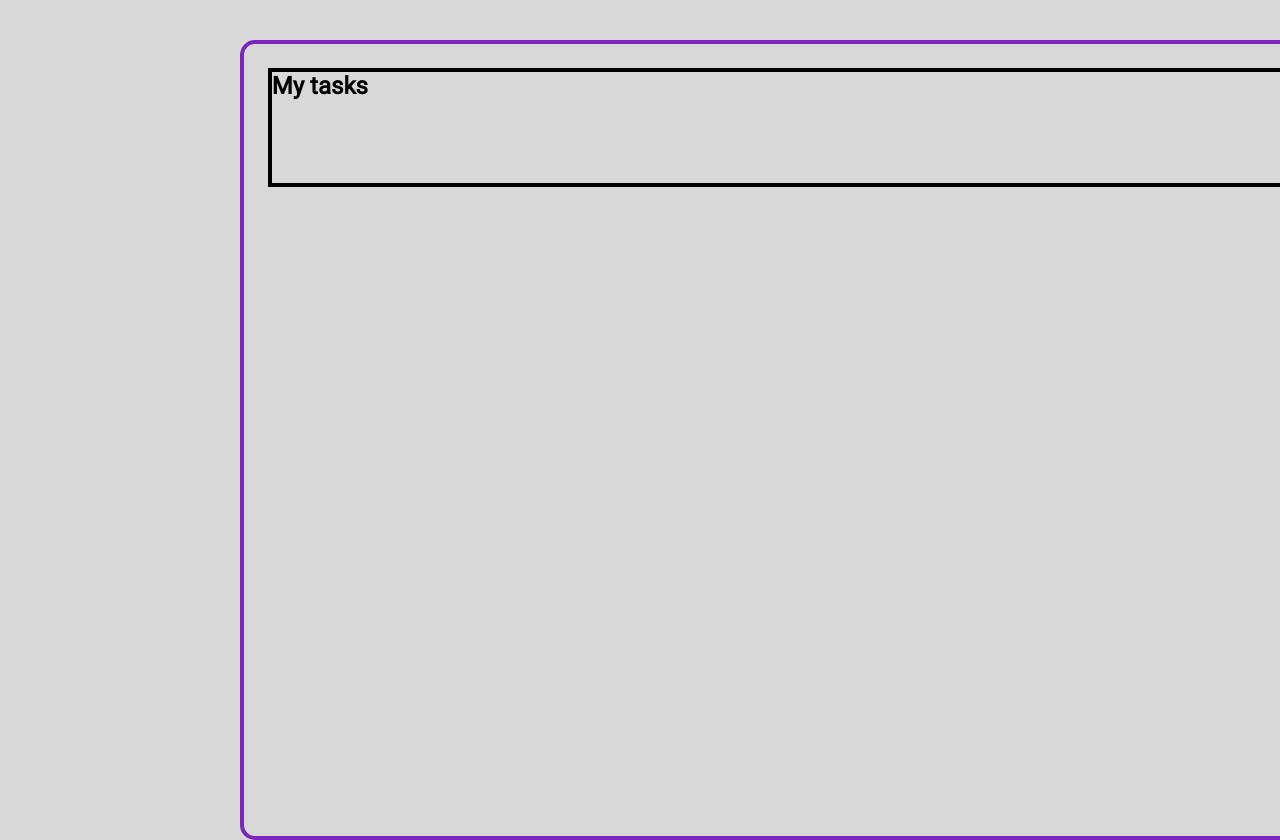
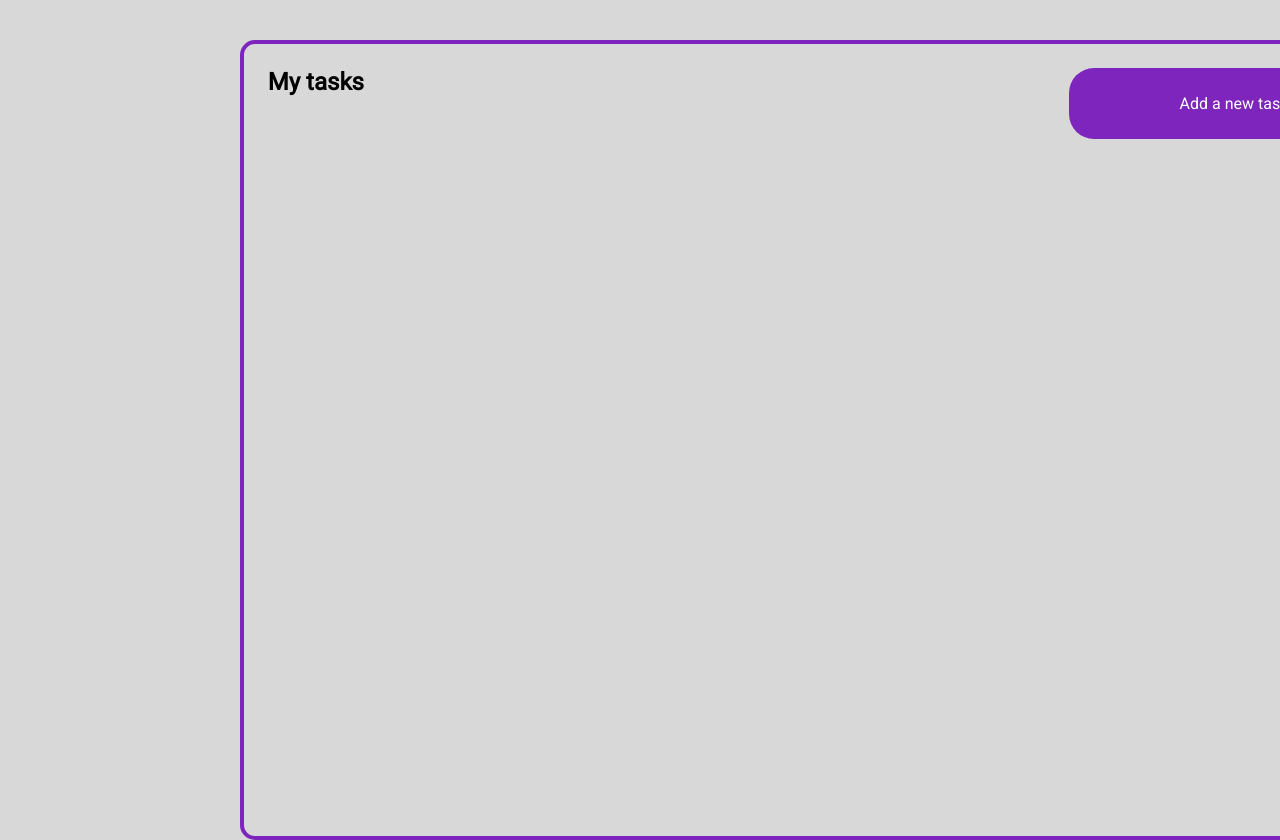
Before and after one commit to ArthurAndradee/to-do-list, a React (Create React App) app: page / in a window 1280 px wide. Shown: the top 840 px of the page. Built offline with nearby package versions, Linux system fonts and the light colour scheme.

Commit message:
Create Task Button created

```diff
--- a/src/components/Layout/styles.ts
+++ b/src/components/Layout/styles.ts
@@ -1,7 +1,6 @@
 import styled from 'styled-components';
 
 export const Container = styled.div`
-
 height: 100%;
 width: 150%;
 
@@ -15,11 +14,8 @@ background-color: #D8D8D8;
 `;
 
 export const Header = styled.div`
-
 height: 15%;
 width: 96%;
-
-border: 4px solid black;
 
 margin-left: 2%;
 margin-top: 2%;
--- a/src/components/createTaskButton/index.tsx
+++ b/src/components/createTaskButton/index.tsx
@@ -4,7 +4,7 @@ import { Container } from './styles';
 const taskButton: React.FC = () => {
   return (
     <Container>
-      <div></div>
+      Add a new task +
     </Container>
   );
 }
--- a/src/components/createTaskButton/styles.ts
+++ b/src/components/createTaskButton/styles.ts
@@ -1,5 +1,21 @@
 import styled from 'styled-components';
 
-export const Container = styled.div`
+export const Container = styled.button`
+  height: 60%;
+  width: 30%;
 
+  font-size: 150%;
+  color: #FFFFFF;
+
+  border-radius: 25px;
+
+  background-color: #7e25be;;
+
+  float: right;
+
+  border: none;
+  padding: 0;
+  font: inherit;
+  cursor: pointer;
+  outline: inherit;
 `;
--- a/src/components/title/styles.ts
+++ b/src/components/title/styles.ts
@@ -1,6 +1,8 @@
 import styled from 'styled-components';
 
 export const Container = styled.div`
+  display: inline-block;
+
   font-weight: 700;
   font-size: 150%;
 `;
```
